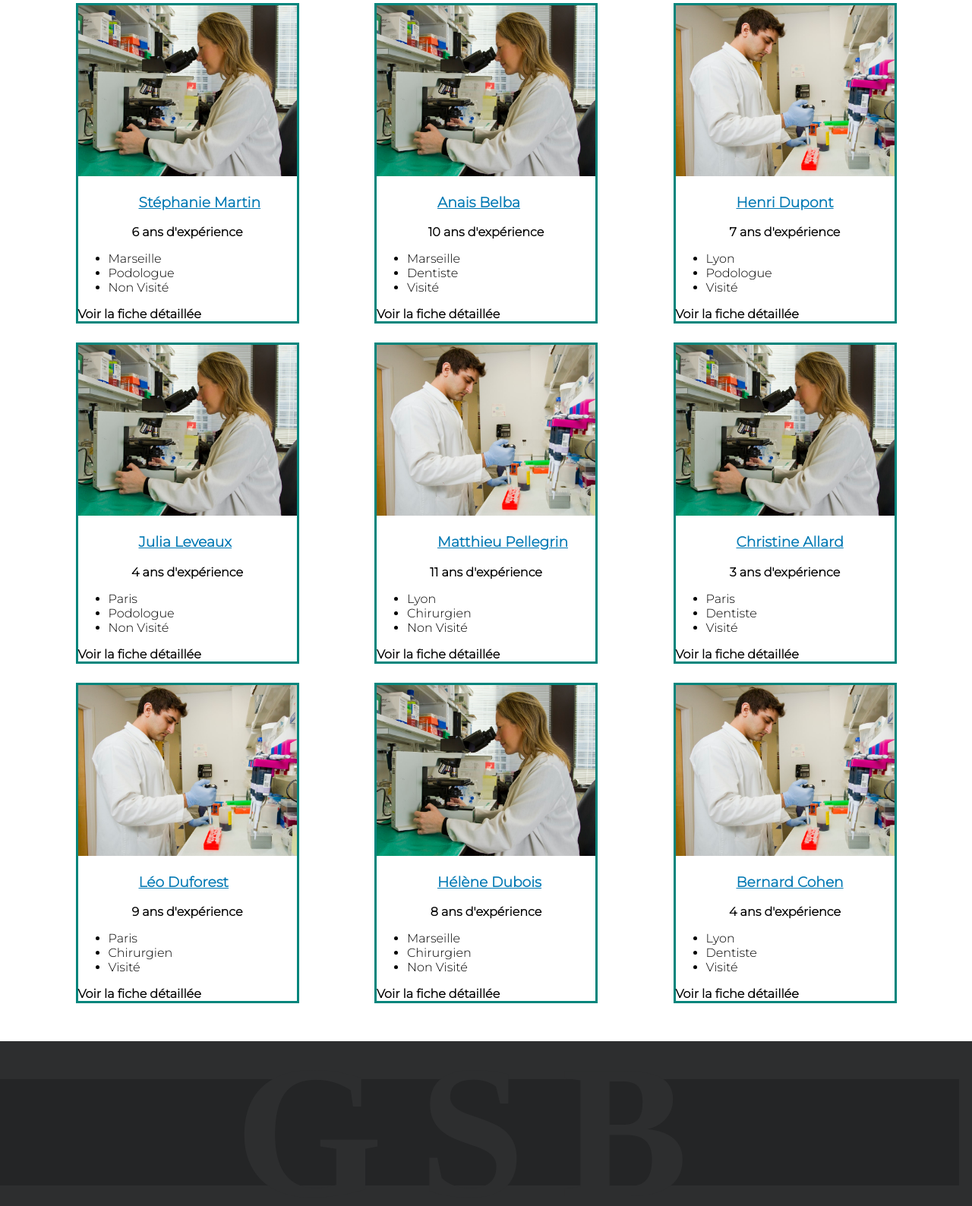
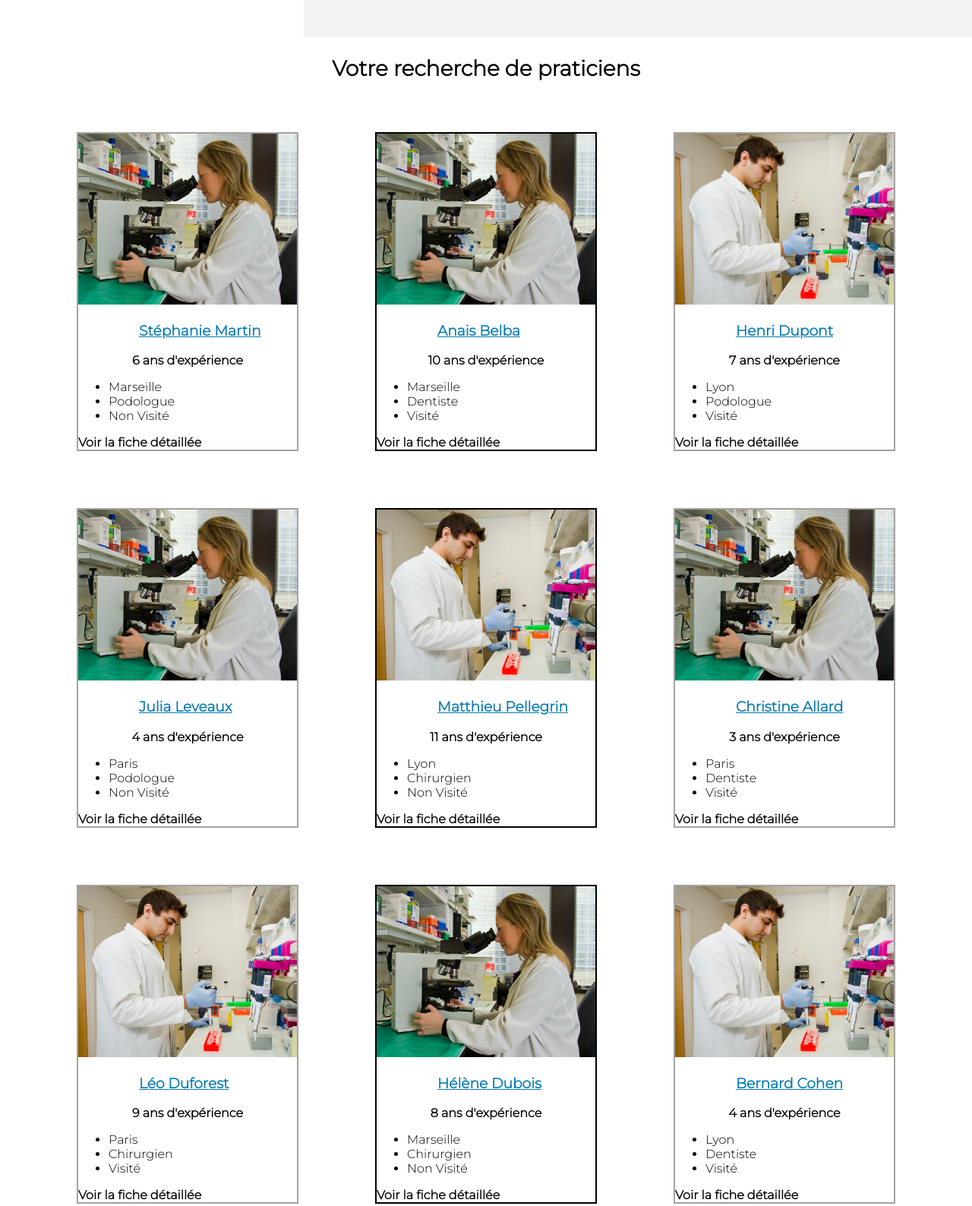
Before and after one commit to RomainLabatut/ProjetFront-End, a plain HTML site: page index.html in a window 1280 px wide. Shown: the part 1109-2697 px from the top of the page at 76% size. Drawn offline with nearby package versions, Linux system fonts and the light colour scheme; no server answers; a web font is replaced by a local one.

Commit message:
Fourth commit

```diff
--- a/index.html
+++ b/index.html
@@ -10,8 +10,7 @@
   <script src="https://unpkg.com/@lottiefiles/lottie-player@latest/dist/lottie-player.js"></script>
   <link rel="preconnect" href="https://fonts.gstatic.com">
   <link href="https://fonts.googleapis.com/css2?family=Arapey&display=swap" rel="stylesheet">
-</head>
-
+  <link href="css/tent.min.css" rel="stylesheet">
 <body>
 
   <!-- BARRE DE NAVIGATION -->
@@ -71,7 +70,6 @@
           background="transparent" speed="0.7" style="width: 150px; height: 150px;" loop autoplay></lottie-player>
       </div>
     </div>
-
   </div>
 
   <!-- Chargement -->
@@ -83,9 +81,9 @@
     <div class="texte">
       <h2> Nos praticiens, vocations de demain</h2>
       <br>
-      <p class="intro">Aujourd'hui le monde de la santé vit un tournant sans précédent</p>
-      <p class="intro">C'est pourquoi GSB vous accompagne et met en place </p>
-      <p class="intro">des solutions de santé pour les professionnels et les particuliers</p>
+      <p class="intro grid__column grid__column--12 grid__column--#--sm ">Aujourd'hui le monde de la santé vit un tournant sans précédent</p>
+      <p class="intro grid__column grid__column--12 grid__column--#--sm ">C'est pourquoi GSB vous accompagne et met en place </p>
+      <p class="intro grid__column grid__column--12 grid__column--#--sm ">des solutions de santé pour les professionnels et les particuliers</p>
     </div>
   </div>
 
@@ -93,9 +91,11 @@
   <!-- CARD -->
 
   <h2> Votre recherche de praticiens</h2>
+
   <br>
-  <div class="praticien1" id="recherche">
-    <div class="card" style="width: 18rem;">
+
+  <div class="grid" id="recherche">
+    <div class="grid__column grid__column--12 grid__column--#--sm " style="border : solid 0.15rem rgb(165, 162, 162);">
       <img src="PraticienF.jfif" class="card-img-top" alt="...">
       <div class="card-body">
         <h3 class="card-title">Stéphanie Martin</h3>
@@ -111,7 +111,7 @@
       </div>
     </div>
 
-    <div class="card" style="width: 18rem;">
+    <div class="grid__column grid__column--12 grid__column--#--sm " style="border : solid 0.15rem black;">
       <img src="PraticienF.jfif" class="card-img-top" alt="...">
       <div class="card-body">
         <h3 class="card-title">Anais Belba</h3>
@@ -127,7 +127,7 @@
       </div>
     </div>
 
-    <div class="card" style="width: 18rem;">
+    <div class="grid__column grid__column--12 grid__column--#--sm " style="border : solid 0.15rem rgb(165, 162, 162);">
       <img src="PraticienH.jfif" class="card-img-top" alt="...">
       <div class="card-body">
         <h3 class="card-title">Henri Dupont</h3>
@@ -144,8 +144,8 @@
     </div>
   </div>
 
-  <div class="praticien2">
-    <div class="card" style="width: 18rem;">
+  <div class="grid">
+    <div class="grid__column grid__column--12 grid__column--#--sm" style="border : solid 0.15rem rgb(165, 162, 162);">
       <img src="PraticienF.jfif" class="card-img-top" alt="...">
       <div class="card-body">
         <h3 class="card-title">Julia Leveaux</h3>
@@ -161,7 +161,7 @@
       </div>
     </div>
 
-    <div class="card" style="width: 18rem;">
+    <div class="grid__column grid__column--12 grid__column--#--sm" style="border : solid 0.15rem black;">
       <img src="PraticienH.jfif" class="card-img-top" alt="...">
       <div class="card-body">
         <h3 class="card-title">Matthieu Pellegrin</h3>
@@ -177,7 +177,7 @@
       </div>
     </div>
 
-    <div class="card" style="width: 18rem;">
+    <div class="grid__column grid__column--12 grid__column--#--sm" style="border : solid 0.15rem  rgb(165, 162, 162);">
       <img src="PraticienF.jfif" class="card-img-top" alt="...">
       <div class="card-body">
         <h3 class="card-title">Christine Allard</h3>
@@ -195,8 +195,8 @@
   </div>
 
 
-  <div class="praticien3">
-    <div class="card" style="width: 18rem;">
+  <div class="grid">
+    <div class="grid__column grid__column--12 grid__column--#--sm" style="border : solid 0.15rem rgb(165, 162, 162);">
       <img src="PraticienH.jfif" class="card-img-top" alt="...">
       <div class="card-body">
         <h3 class="card-title">Léo Duforest</h3>
@@ -212,7 +212,7 @@
       </div>
     </div>
 
-    <div class="card" style="width: 18rem;">
+    <div class="grid__column grid__column--12 grid__column--#--sm" style="border : solid 0.15rem black;">
       <img src="PraticienF.jfif" class="card-img-top" alt="...">
       <div class="card-body">
         <h3 class="card-title">Hélène Dubois</h3>
@@ -228,7 +228,7 @@
       </div>
     </div>
 
-    <div class="card" style="width: 18rem;">
+    <div class="grid__column grid__column--12 grid__column--#--sm" style="border : solid 0.15rem rgb(165, 162, 162);">
       <img src="PraticienH.jfif" class="card-img-top" alt="...">
       <div class="card-body">
         <h3 class="card-title">Bernard Cohen</h3>
@@ -252,7 +252,7 @@
       <div class="footer">
         <h4>GSB</h4>
       </div>
-    <div >
+      <div>
         <ul class="lien-footer">
           <li class="mention"> <a class="mention" href="#"> <strong> Mention Légales </strong></a></li>
           <li class="mention"> <a class="mention" href="#"> <strong> RGPD </strong></a></li>
--- a/style.css
+++ b/style.css
@@ -133,7 +133,7 @@ h3{
 
 .intro{
     font-size: 24px;
-    line-height: 0px;
+    /* line-height: 0px; */
     text-align: center;
     animation: 5s alternate slidein;
 }
@@ -151,27 +151,13 @@ h3{
 
 /* CARDS */
 
-.praticien1{
-    display: flex;
-    justify-content: space-evenly;
-    align-items: center;
-}
-
-.praticien2{
+.grid{
     display: flex;
     justify-content: space-evenly;
     align-items: center;
     padding-top: 25px;
-}
-.praticien3{
-    display: flex;
-    justify-content: space-evenly;
-    align-items: center;
-    padding-top: 25px;
-    margin-bottom: 50px;
-}
-.card{
-    border: solid #00857c;
+     margin-bottom: 50px;
+
 }
 .card-img-top{
     width: 288px;
@@ -196,7 +182,7 @@ h3{
 footer{
     background-color: #2d2e2f;
     height: 300px;
-     display: flex;
+    display: flex;
     align-items: center;
 }
 .footer{
@@ -209,8 +195,8 @@ footer{
     margin-bottom: 20px;
 }
 h4{
-    font-size: 250px;
-    color:  #2d2e2f;
+    font-size: 250px !important;
+    color:  #2d2e2f ;
     font-family: 'Arapey', serif;
     letter-spacing: 3rem;
 
```
Also changed, not shown: 1 other file. Lines whose indentation alone changed are shown as unchanged.
